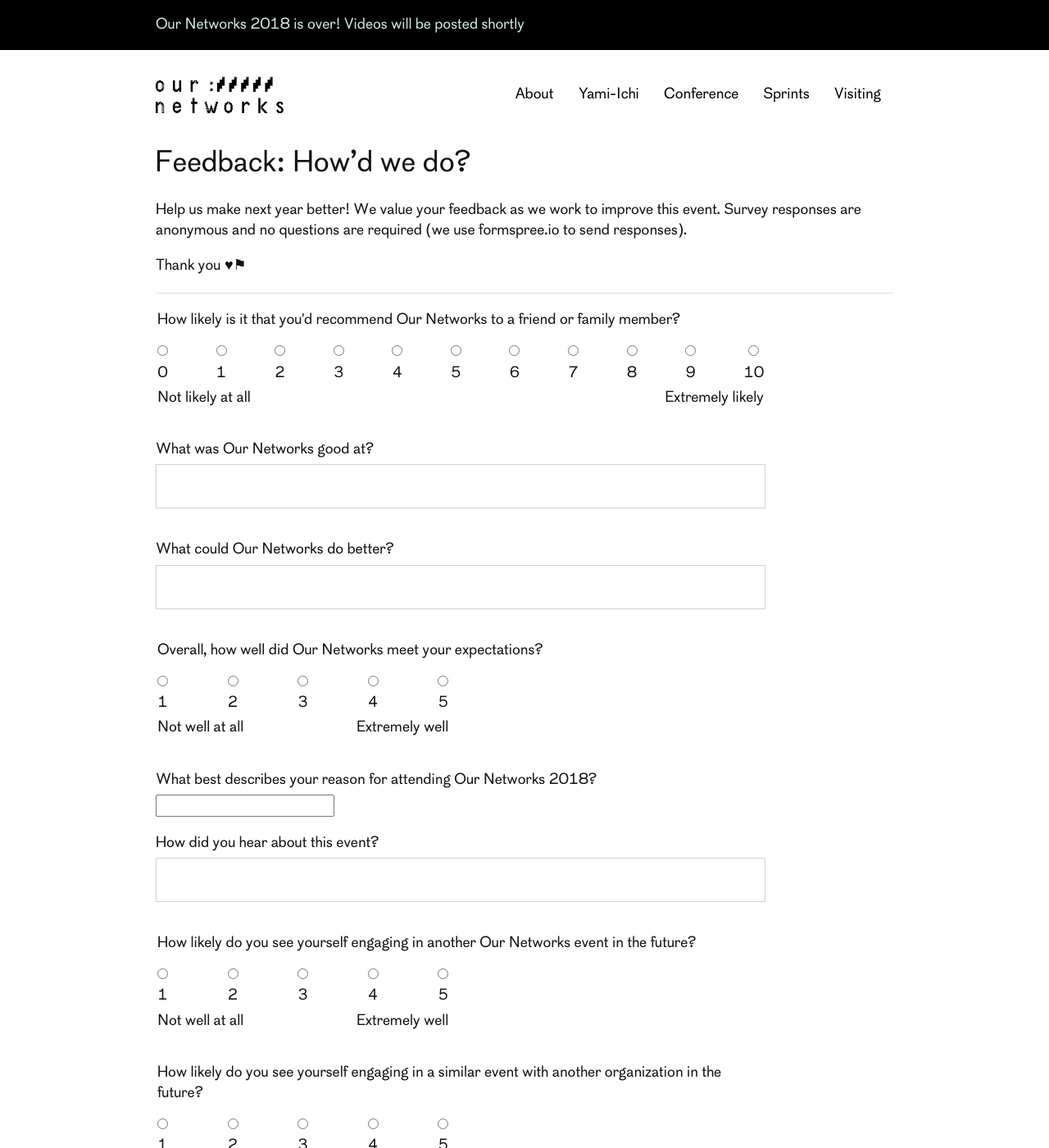
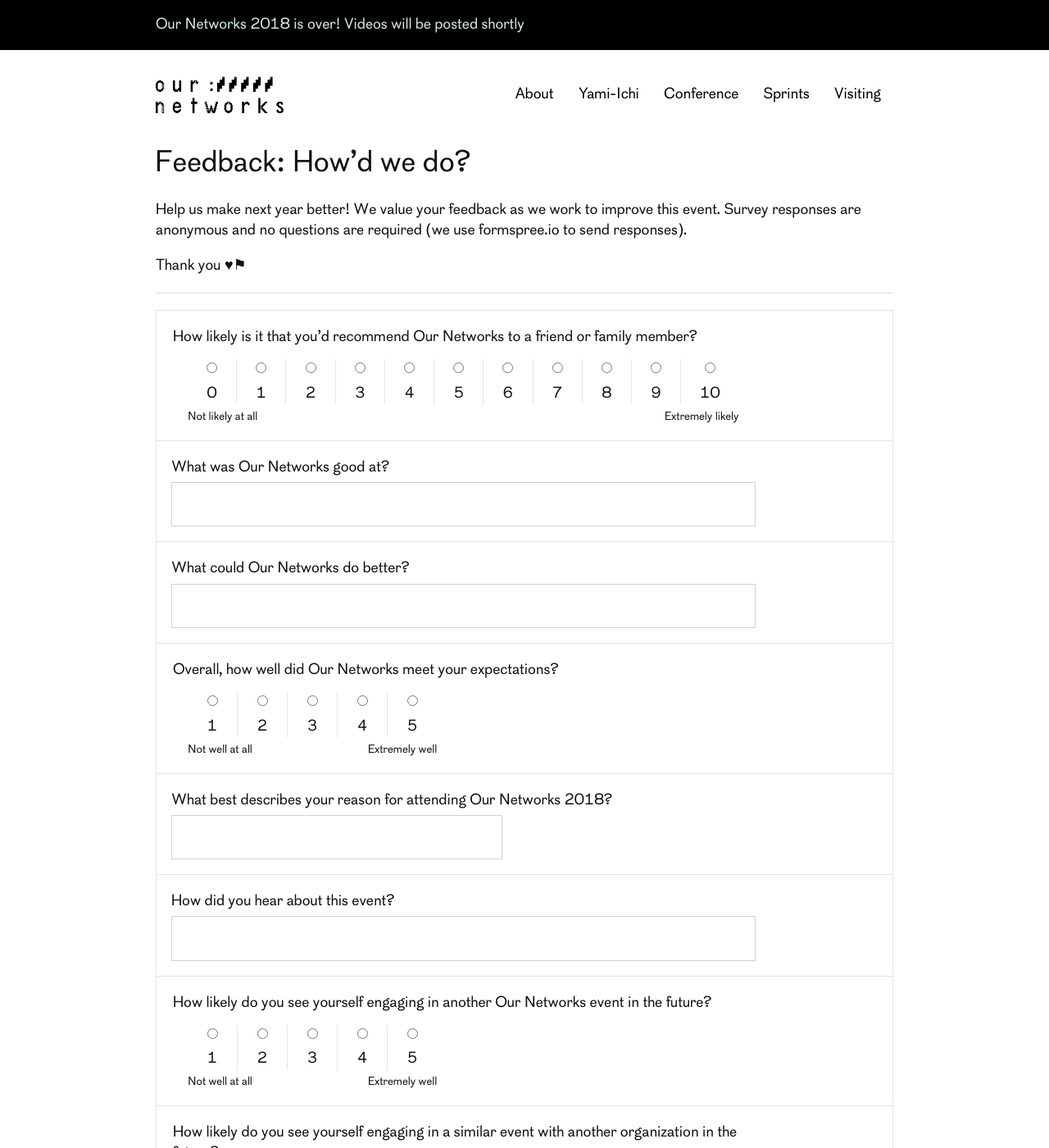
Before and after one commit to ournetworks/ournetworks.ca, a Jekyll site: the page built from feedback.html, in a window 1280 px wide and 1400 px high. Shown: the whole window at 82% size. Built offline with Jekyll 4.4.1, drawn with Linux system fonts in a browser that asks for light colours.

Commit message:
style update

```diff
--- a/_sass/_forms.scss
+++ b/_sass/_forms.scss
@@ -1,6 +1,7 @@
 // Forms
 
 .input-text,
+.input-datalist,
 textarea,
 select {
   width: 100%;
@@ -14,14 +15,13 @@
   border: 1px solid #d1d1d1;
   box-shadow: none;
   box-sizing: border-box;
-  -webkit-appearance: none;
-  -moz-appearance: none;
-  appearance: none;
   line-height: 1em;
-}
 
-.input-datalist {
-  width: auto;
+  @media (max-width: $on-palm) {
+    -webkit-appearance: none;
+    -moz-appearance: none;
+    appearance: none;
+  }
 }
 
 textarea {
@@ -53,21 +53,58 @@
   font-weight: normal;
 }
 
+.form-container {
+  border: 1px solid $grey-color-table-borders;
+}
+
 .form-group {
+  padding: 0 1em;
   margin-top: 2rem;
-  margin-bottom: 0.5rem;
+  border-bottom: 1px solid $grey-color-table-borders;
+
+  &.last {
+    padding: 1em;
+    margin: 0;
+    border-bottom: 0;
+  }
 }
 
 .form-radio-range {
+  display: flex;
+  padding: 0 1em;
   margin: 0.5em 0 1em;
-  display: flex;
   flex-wrap: wrap;
   text-align: center;
   justify-content: space-between;
+
+  .form-item {
+    flex-grow: 1;
+    position: relative;
+
+    &:hover {
+      background: $grey-color-light;
+    }
+
+    &:nth-child(even) {
+      border-right: 1px solid $grey-color-table-borders;
+      border-left: 1px solid $grey-color-table-borders;
+    }
+  }
+
+  label {
+    padding-top: 1.75em;
+    margin: -1.5em 0 0;
+  }
+
+  @media (max-width: $on-palm) {
+    padding: 0;
+  }
 }
 
 .form-radio-range-label {
   display: flex;
+  margin-top: 0.5em;
+  font-size: 0.75em;
   width: 100%;
   justify-content: space-between;
 }
--- a/_sass/_variables.scss
+++ b/_sass/_variables.scss
@@ -22,7 +22,7 @@
 $grey-color: #666;
 $grey-color-light: lighten($grey-color, 50%);
 
-$grey-color-table-borders: rgba($black,0.1);
+$grey-color-table-borders: rgba($black, 0.1);
 
 // Content Layout Variables
 
--- a/feedback.html
+++ b/feedback.html
@@ -14,11 +14,11 @@
 
 <hr />
 
-<form action="https://formspree.io/orga@ournetworks.ca" method="POST">
+<form action="https://formspree.io/orga@ournetworks.ca" class="form-container" method="POST">
   <div class="row form-group">
     <div class="ten columns">
       <fieldset id="recommend">
-        <legend>How likely is it that you'd recommend Our Networks to a friend or family member?</legend>
+        <legend>How likely is it that you’d recommend Our Networks to a friend or family member?</legend>
         <div class="form-radio-range">
           {% include forms/form-radio-scale.html name="recommend" start=0 end=10 %}
           <div class="form-radio-range-label">
@@ -60,7 +60,9 @@
   <div class="row form-group">
     <div class="ten columns">
       <label for="reason">What best describes your reason for attending Our Networks 2018?</label>
-      <input list="reasons" id="reason" name="reason">
+      <div class="row">
+        <input list="reasons" class="input-datalist seven columns" id="reason" name="reason">
+      </div>
       <datalist id="reasons">
         <option value="The topic interested me">
         <option value="I wanted to contribute my skills to to a meaningful effort">
@@ -122,7 +124,9 @@
   <div class="row form-group">
     <div class="ten columns">
     <label for="demo-age">What is your age?</label>
-    <input list="ages" id="demo-age" name="demo-age">
+    <div class="row">
+      <input list="ages" id="demo-age" class="input-datalist four columns" name="demo-age">
+    </div>
     <datalist id="ages">
       <option value="Under 13 years old">
       <option value="13 – 17 years old">
@@ -139,7 +143,9 @@
   <div class="row form-group">
     <div class="ten columns">
     <label for="demo-gender">What is your gender?</label>
-    <input list="genders" id="demo-gender" name="demo-gender">
+    <div class="row">
+      <input list="genders" id="demo-gender" class="input-datalist four columns" name="demo-gender">
+    </div>
     <datalist id="genders">
       <option value="Prefer not to say">
       <option value="Non-binary">
@@ -152,7 +158,9 @@
   <div class="row form-group">
     <div class="ten columns">
     <label for="demo-equity-group">Do you identify as a member of an equity-seeking group?</label>
-    <input list="equity-groups" id="demo-equity-group" name="demo-equity-group">
+    <div class="row">
+      <input list="equity-groups" id="demo-equity-group" class="input-datalist four columns" name="demo-equity-group">
+    </div>
     <datalist id="equity-groups">
       <option value="Persons of Colour">
       <option value="Persons with Disabilities and Persons living with Mental Illness">
@@ -162,7 +170,9 @@
     </datalist>
     </div>
   </div>
-  <input type="submit" name="submit" value="Submit Feedback" class="button button-primary">
+  <div class="row form-group last">
+    <input type="submit" name="submit" value="Submit Feedback" class="button button-primary">
+  </div>
   <input type="hidden" name="_format" value="plain">
   <input type="hidden" name="_subject" value="feedback submitted">
   <input type="hidden" name="_next" value="//ournetworks.ca/feedback?submit=confirmed">
```
